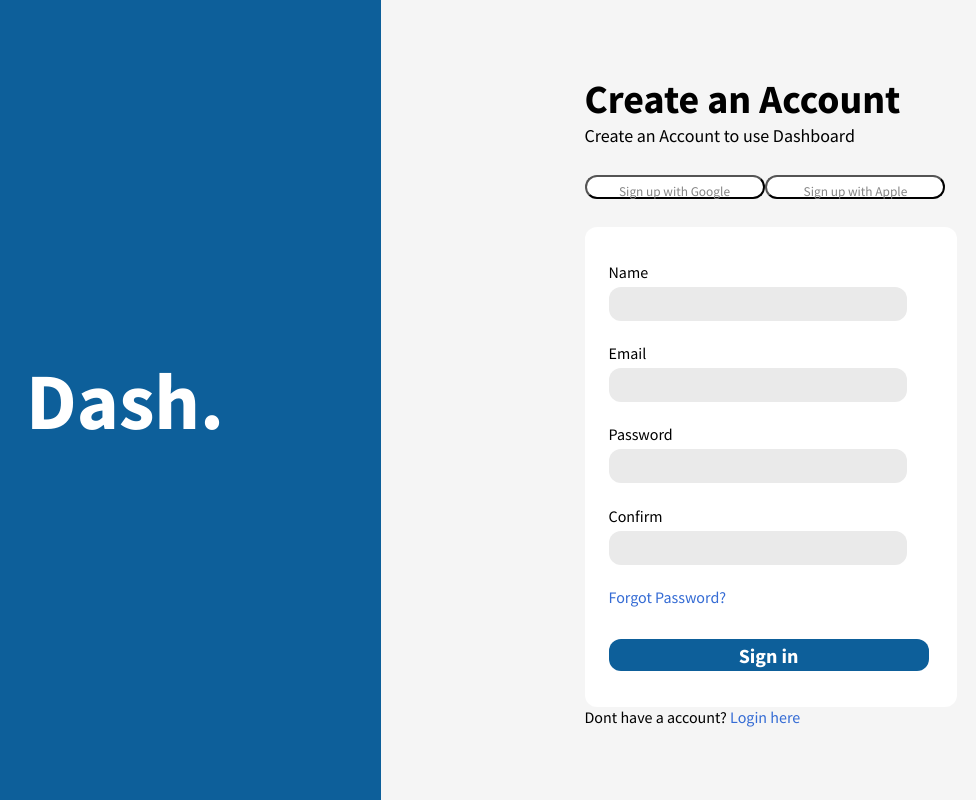
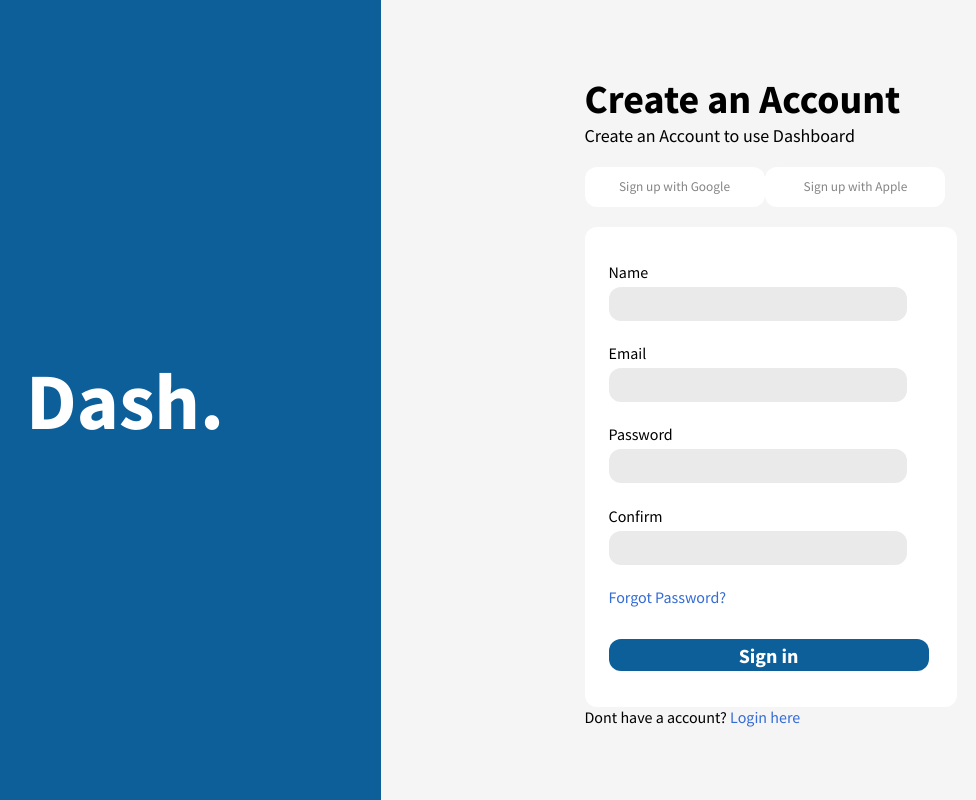
Before and after one commit to Akshh057/dashboard, a React (Create React App) app: page / in a window 1280 px wide. Both pictures are taken after a click on the element "Register here". Shown: the whole page, without its empty margins (131-1107 px from the left). Built offline with nearby package versions, Linux system fonts and the light colour scheme.

Commit message:
refactor: resolve the google sign-in bug

```diff
--- a/src/components/Auth/signup.css
+++ b/src/components/Auth/signup.css
@@ -30,11 +30,12 @@
     /* border: 1px solid red; */
 }
 .signup__companiesbtn{
-    height: 3vh;
+    height: 5vh;
     width: 180px;
     padding: 0.5em;
     border-radius: 12px;
     color: #858585;
+    border: none;
     background-color: white;
 }
 .signup__form{
```
